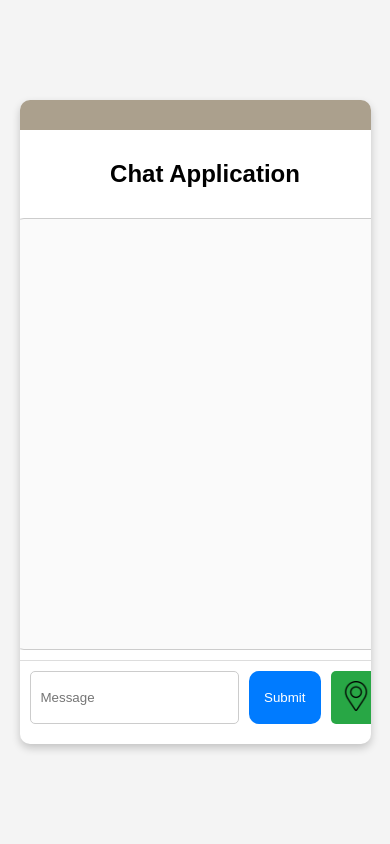
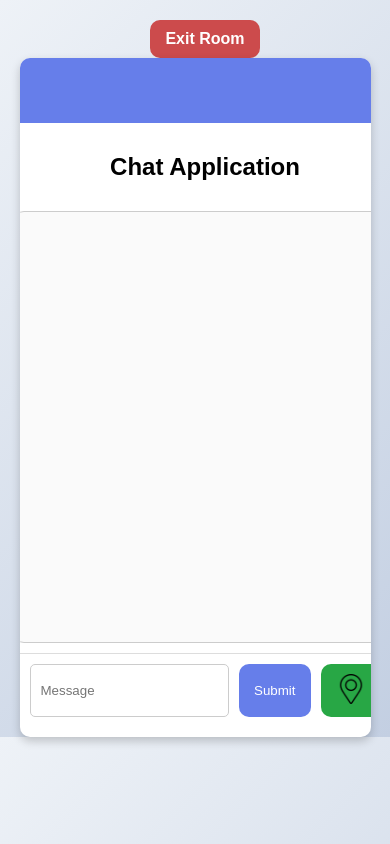
Before and after one commit to kutay-kasman/Chat-App, a website: page public/chat.html in a window 390 px wide. Drawn offline with nearby package versions, Linux system fonts and the light colour scheme; no server answers.

Commit message:
some styling changes

```diff
--- a/public/chat.html
+++ b/public/chat.html
@@ -8,6 +8,7 @@
     <link rel="icon" href="./img/chat-bubble.png">
 </head>
 <body>
+    <div id="exit-room" >Exit Room</div>
     <div class="chat-container">
         <!-- Sidebar -->
         <aside id="sidebar" class="sidebar">
--- a/public/css/styles.css
+++ b/public/css/styles.css
@@ -1,12 +1,12 @@
 /* General Layout */
 body {
     font-family: Arial, sans-serif;
-    background-color: #f4f4f4;
+    background-image: linear-gradient(135deg, #eef2f7 0%, #c3cfe2 100%);
     margin: 0;
     padding: 0;
     display: flex;
+    justify-content: center;
     align-items: center;
-    justify-content: center;
     height: 100vh;
 }
 
@@ -16,20 +16,22 @@ body {
     width: 90%;
     max-width: 900px;
     height: 80vh;
-    background: #fff;
-    box-shadow: 0 4px 8px rgba(0, 0, 0, 0.2);
+    background: white;
+    box-shadow: 0 4px 10px rgba(0, 0, 0, 0.2);
     border-radius: 10px;
     overflow: hidden;
+    position: relative;
 }
 
 /* Sidebar */
 .sidebar {
     width: 250px;
-    background-color: #aba08d;
+    background-color: #667eea;
     color: white;
     padding: 15px;
     box-sizing: border-box;
     overflow-y: auto;
+    position: relative;
 }
 
 .sidebar h2 {
@@ -51,6 +53,24 @@ body {
     text-align: center;
 }
 
+/* Exit Button */
+#exit-room {
+    background-color: #cc4b4c;
+    padding: 10px 15px;
+    border-radius: 10px;
+    color: white;
+    position: absolute;
+    left: 15px;
+    top: 15px;
+    cursor: pointer;
+    border: none;
+    font-weight: bold;
+}
+
+#exit-room:hover {
+    background-color: #a93233;
+}
+
 /* Main Chat Section */
 .chat-section {
     flex-grow: 1;
@@ -59,6 +79,7 @@ body {
     align-items: center;
     padding: 20px;
     overflow: hidden;
+    width: 100%;
 }
 
 /* Messages */
@@ -90,25 +111,25 @@ form {
     border-radius: 5px;
 }
 
-#submit-button {
+/* Buttons */
+#submit-button, #send-location {
     border-radius: 10px;
-    background: #007bff;
     color: white;
     border: none;
     padding: 10px 15px;
     cursor: pointer;
 }
 
+#submit-button {
+    background: #667eea;
+}
+
 #submit-button:hover {
-    background: #0056b3;
+    background: #5646a0;
 }
 
 #send-location {
     background: #28a745;
-    padding: 10px;
-    border-radius: 5px;
-    cursor: pointer;
-    border: none;
 }
 
 #send-location:hover {
@@ -130,10 +151,27 @@ form {
     .sidebar {
         width: 100%;
         text-align: center;
+        padding-bottom: 50px;
     }
 
     .chat-section {
         width: 100%;
         padding: 10px;
     }
+
+    body {
+        display: flex;
+        flex-direction: column;
+        height: auto;
+    }
+
+    #exit-room {
+        position: relative;
+        top: 10px;
+        left: 10px;
+        display: block;
+        width: auto;
+        margin: 10px auto;
+        text-align: center;
+    }
 }
--- a/public/js/chat.js
+++ b/public/js/chat.js
@@ -103,6 +103,13 @@ sendLocationButton.addEventListener('click', () => {
     })
 })
 
+const exitRoom = document.getElementById('exit-room')
+
+exitRoom.addEventListener('click', () => {
+    window.location.replace('./index.html')
+})
+
+
 
 socket.emit('join', {username, room}, (error) => {
     if(error) {
```
Also changed, not shown: public/index.html (+3 -3 lines).
